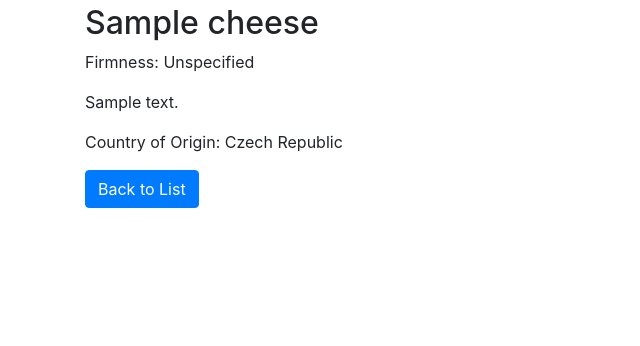
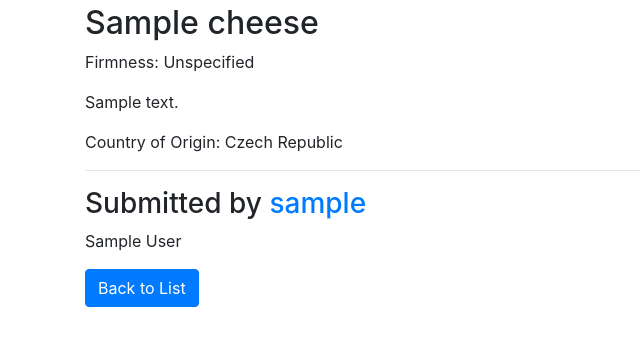
Before and after one commit to wiezmankimchi/Django-Crash-Course, a Django app: a page that uses django_crash_course/templates/cheeses/cheese_detail.html in a window 1280 px wide. Shown: the part 56-402 px from the top of the page, without its empty margins (0-640 px from the left). Run offline with Django 3.2, Linux system fonts and the light colour scheme; tables that the repository leaves empty hold one stand-in row (values such as "Sample post"); some libraries are stand-ins or nearby versions.

Commit message:
Track and display the creator of each cheese

```diff
--- a/django_crash_course/cheeses/views.py
+++ b/django_crash_course/cheeses/views.py
@@ -14,3 +14,6 @@ class CheeseDetailView(DetailView):
 class CheeseCreateView(LoginRequiredMixin, CreateView):
     model=Cheese
     fields=['name','description','firmness','country_of_origin']
+    def form_valid(self, form):
+        form.instance.creator = self.request.user
+        return super().form_valid(form)
--- a/django_crash_course/templates/cheeses/cheese_detail.html
+++ b/django_crash_course/templates/cheeses/cheese_detail.html
@@ -17,6 +17,14 @@
     </p>
   {% endif %}
 
+  <hr/>
+  <h3>Submitted by
+    <a href="{% url 'users:detail' cheese.creator.username %}">{{ cheese.creator.username }}</a>
+  </h3>
+  {% if cheese.creator.name %}
+    <p>{{ cheese.creator.name }}</p>
+  {% endif %}
+
   <a class="btn btn-primary" href="{% url 'cheeses:list' %}" role="button">Back to List</a>
 
 {% endblock content %}
```
